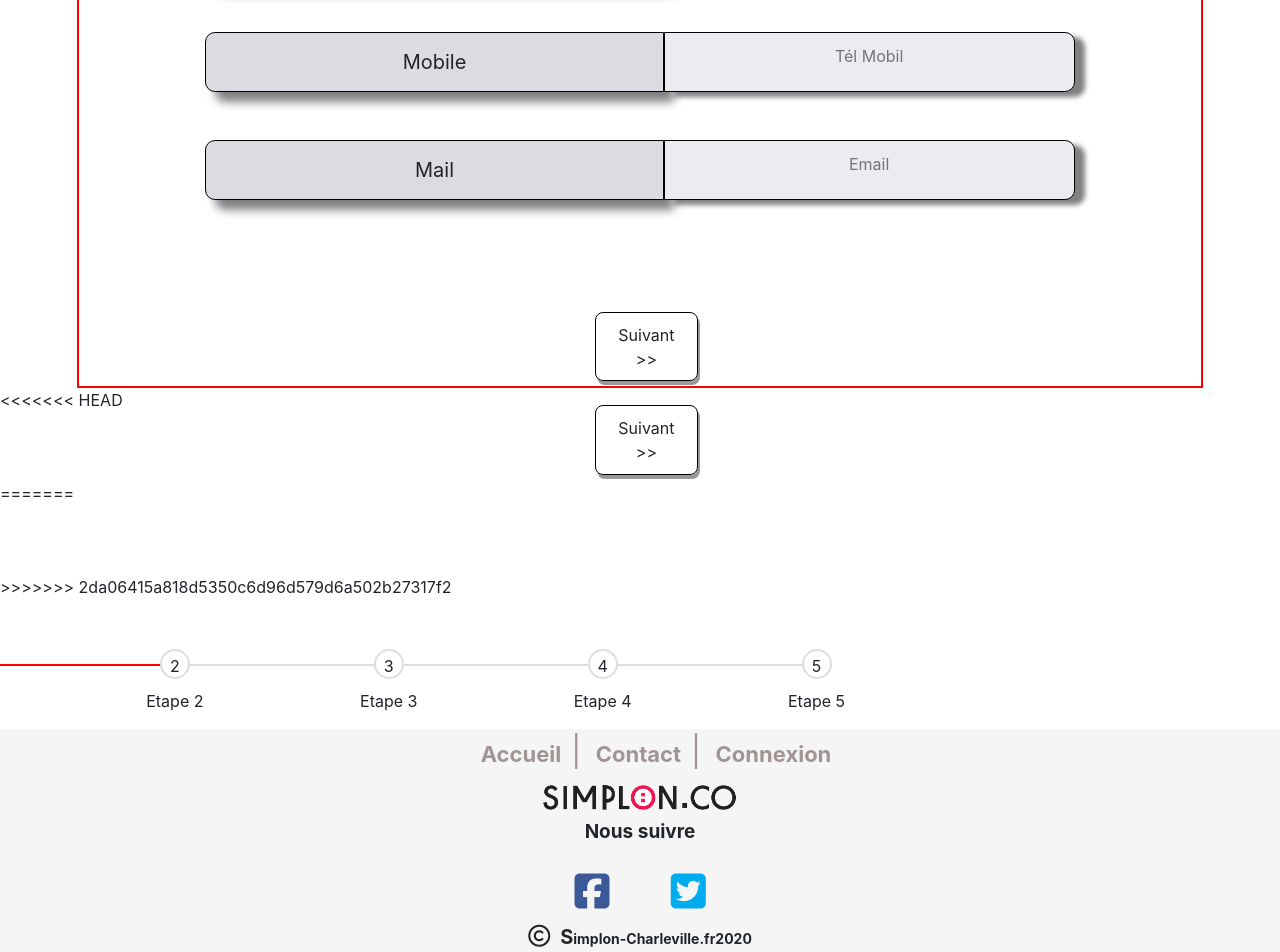
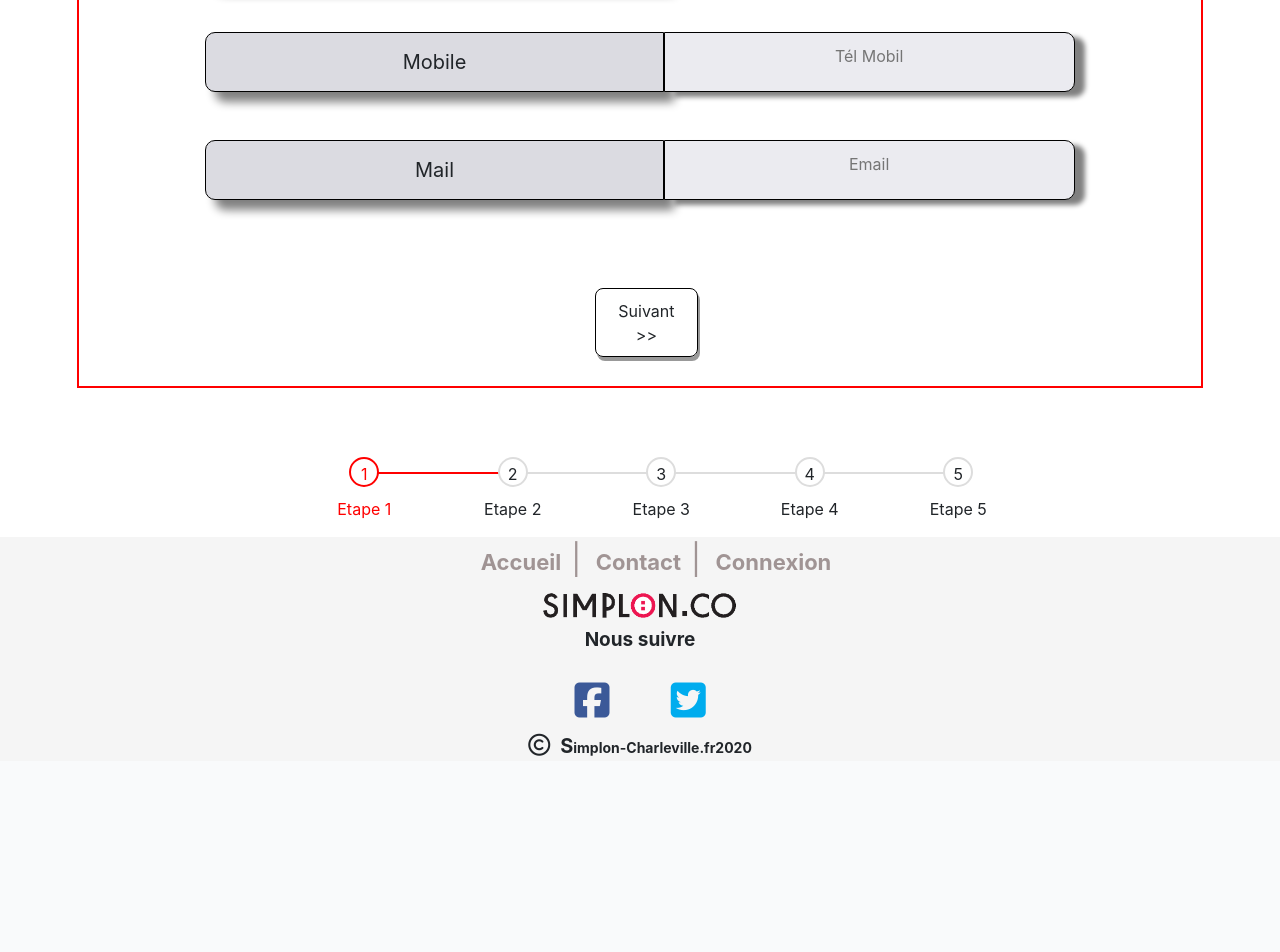
Before and after one commit to Mat08251/Projet-inscription-simplon, a PHP site: page /php/page1-formulaire.php in a window 1280 px wide. Shown: the part 1842-2794 px from the top of the page. After the commit the page ends 2598 px from the top, so only its background shows below. Run offline with PHP 8.4, Linux system fonts and the light colour scheme; the visitor is signed in with stand-in values (Sample User, id 1); data that the repository does not hold is empty; some libraries are stand-ins or nearby versions.

Commit message:
version stable site

```diff
--- a/css/style.css
+++ b/css/style.css
@@ -329,7 +329,7 @@ input:hover {
 .progressbar {
      counter-reset: step;
      display: flex;
-     margin-left: -186px;
+     margin-left: 250px;
 }
 .progressbar li {
     list-style-type: none;
--- a/php/page1-formulaire.php
+++ b/php/page1-formulaire.php
@@ -108,11 +108,10 @@ $id_candidat = $_SESSION['id_candidat'];
 
 
             </div>
-            <<<<<<< HEAD
+
             <a class="bouton-suivant align-items-center"><button type="submit" class="btn align-items-center">Suivant >></button></a>
-=======
-            <a class="bouton-suivant align-items-center"><button type="submit" class="btn align-items-center">Suivant >></button></a>
->>>>>>> 2da06415a818d5350c6d96d579d6a502b27317f2
+
+
         </form>
     </div>
 
```
